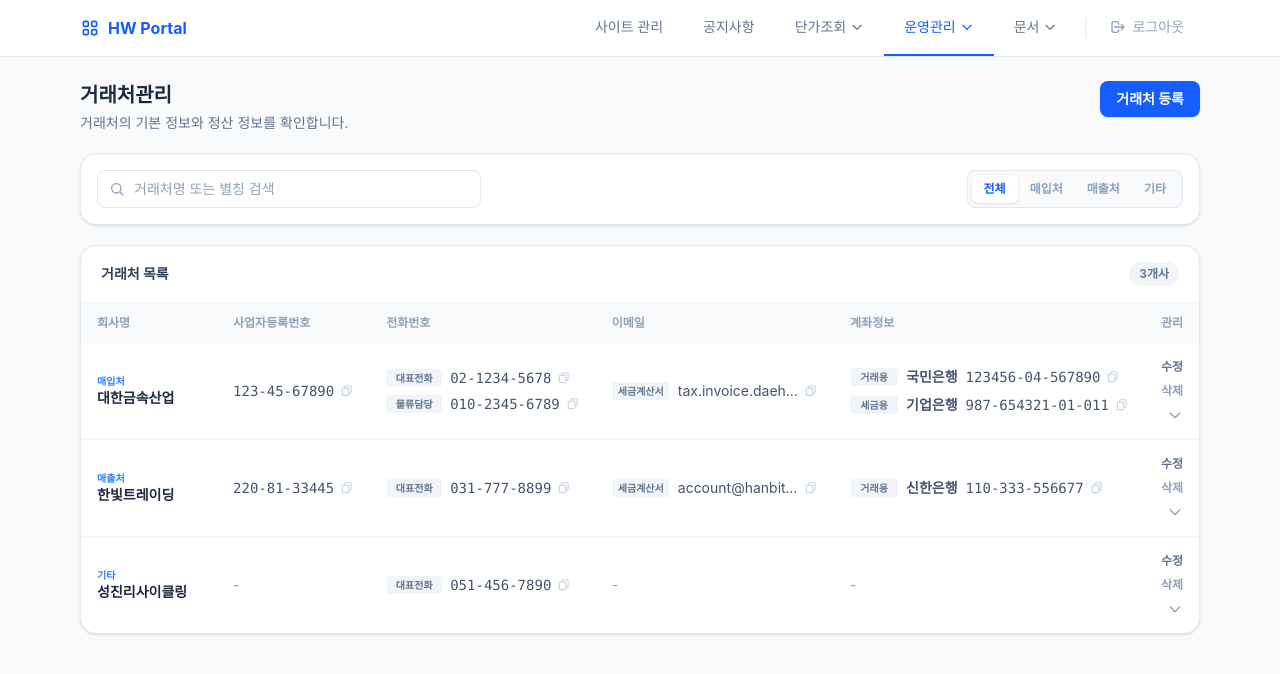
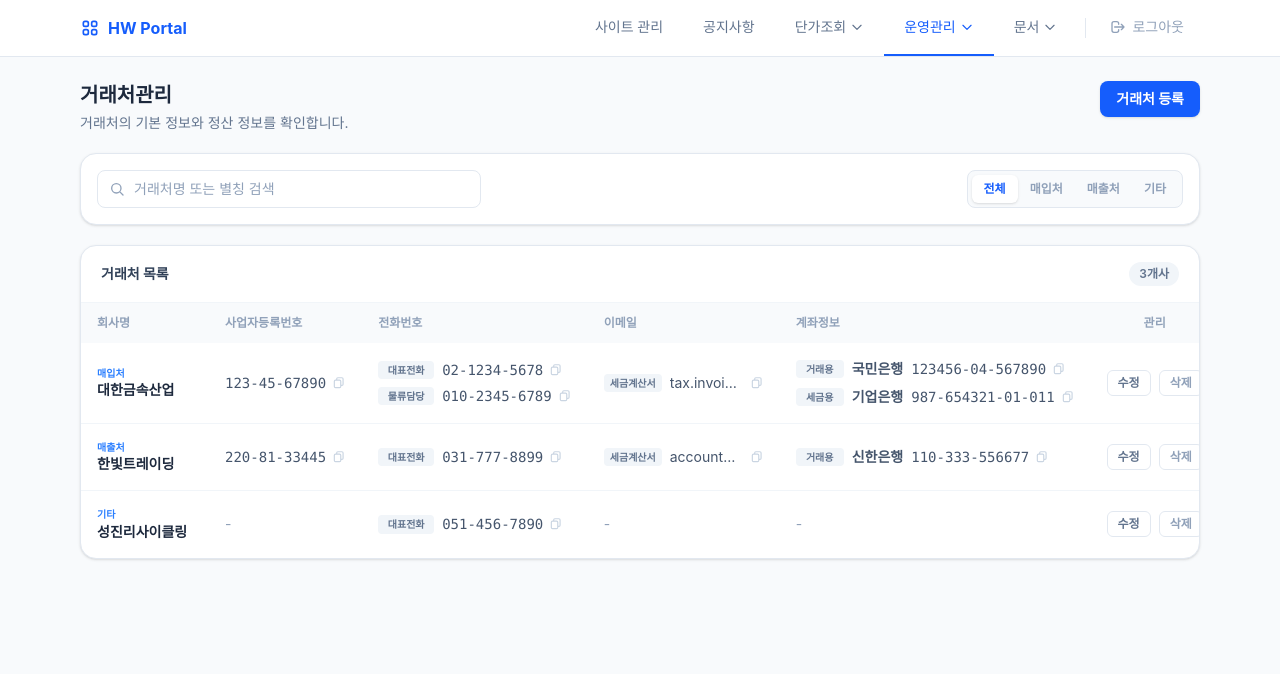
Before and after one commit to jeonghwan951204/hw-portal, a React (Vite) app: page /companies in a window 1280 px wide. Shown: the top 674 px of the page. Built offline with nearby package versions, Linux system fonts and the light colour scheme.

Commit message:
거래처 목록 상세정보 수정

```diff
--- a/src/pages/companies/components/CompanyList.jsx
+++ b/src/pages/companies/components/CompanyList.jsx
@@ -4,22 +4,6 @@ import CompanyDetail from "./CompanyDetail";
 import CopyableValue from "./CopyableValue";
 import PhoneNumbers from "./PhoneNumbers";
 import BankAccounts from "./BankAccounts";
-
-// 행 전체가 상세 펼침 버튼이므로, 펼침 여부만 알려주는 표시용 아이콘이다.
-function ExpandIndicator({ expanded }) {
-  return (
-    <svg
-      xmlns="http://www.w3.org/2000/svg"
-      className={`h-4 w-4 shrink-0 text-slate-400 transition-transform ${expanded ? "rotate-180" : ""}`}
-      fill="none"
-      viewBox="0 0 24 24"
-      stroke="currentColor"
-      aria-hidden="true"
-    >
-      <path strokeLinecap="round" strokeLinejoin="round" strokeWidth={2} d="M19 9l-7 7-7-7" />
-    </svg>
-  );
-}
 
 function CompanyName({ company, typeLabelOf, overflow = "wrap" }) {
   // 목록 표에서는 거래처 구분을 회사명 위에 올려 이름이 쓸 수 있는 가로 폭을 확보한다.
@@ -70,16 +54,16 @@ function EmailAddresses({ emails = [], onCopy, overflow = "wrap" }) {
   );
 }
 
-function CompanyActions({ company, expanded, onDeleteRequest }) {
+function CompanyActions({ company, onDeleteRequest }) {
   // 수정·삭제는 행 클릭(상세 펼침)과 겹치지 않도록 이벤트 전파를 막는다.
   const stop = (event) => event.stopPropagation();
 
   return (
-    <div className="flex flex-wrap items-center justify-end gap-x-3 gap-y-2">
+    <div className="flex items-center justify-end gap-2 whitespace-nowrap">
       <Link
         to={`/companies/${company.id}/edit`}
         onClick={stop}
-        className="text-xs font-bold text-slate-500 hover:text-blue-600"
+        className="rounded-md border border-slate-200 px-2.5 py-1 text-xs font-bold text-slate-500 hover:border-blue-200 hover:bg-blue-50 hover:text-blue-600"
       >
         수정
       </Link>
@@ -89,11 +73,10 @@ function CompanyActions({ company, expanded, onDeleteRequest }) {
           stop(event);
           onDeleteRequest(company);
         }}
-        className="text-xs font-bold text-slate-400 hover:text-red-600"
+        className="rounded-md border border-slate-200 px-2.5 py-1 text-xs font-bold text-slate-400 hover:border-red-200 hover:bg-red-50 hover:text-red-600"
       >
         삭제
       </button>
-      <ExpandIndicator expanded={expanded} />
     </div>
   );
 }
@@ -226,7 +209,6 @@ export default function CompanyList({
                     <td className="whitespace-nowrap px-4 py-4 text-center">
                       <CompanyActions
                         company={company}
-                        expanded={expanded}
                         onDeleteRequest={onDeleteRequest}
                       />
                     </td>
@@ -267,7 +249,6 @@ export default function CompanyList({
                 <CompanyName company={company} typeLabelOf={typeLabelOf} />
                 <CompanyActions
                   company={company}
-                  expanded={expanded}
                   onDeleteRequest={onDeleteRequest}
                 />
               </div>
```
